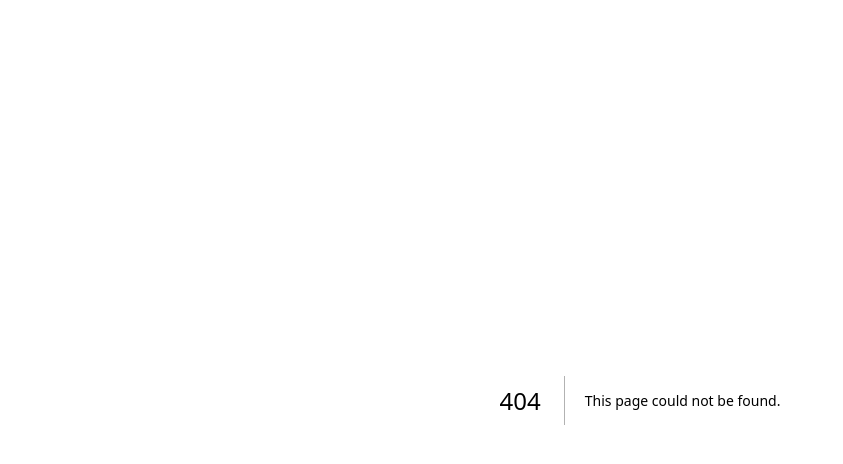
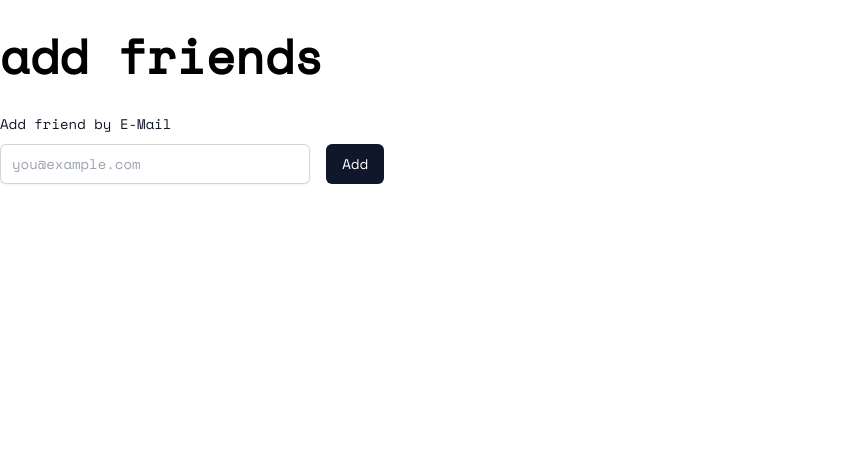
Before and after one commit to ReactiveX22/whisp-chat, a Next.js app: page /dashboard/add in a window 1280 px wide. Before the commit this address had no page. Shown: the top 464 px of the page, without its empty margins (0-843 px from the left). Built offline with nearby package versions, Linux system fonts and the light colour scheme.

Commit message:
create addFriend component

```diff
--- /dev/null
+++ b/src/app/(dashboard)/dashboard/add/page.tsx
@@ -0,0 +1,13 @@
+import AddFriendButton from '@/components/AddFriendButton';
+import { FC } from 'react';
+
+const page: FC = ({}) => {
+  return (
+    <main className='pt-8 '>
+      <h1 className='font-bold text-5xl mb-8'>add friends</h1>
+      <AddFriendButton />
+    </main>
+  );
+};
+
+export default page;
--- /dev/null
+++ b/src/components/AddFriendButton.tsx
@@ -0,0 +1,81 @@
+'use client';
+
+import { addFriendValidator } from '@/lib/validations/add-friend';
+import axios, { AxiosError } from 'axios';
+import { FC, useState } from 'react';
+import Button from './ui/Button';
+import { z } from 'zod';
+import { useForm } from 'react-hook-form';
+import { zodResolver } from '@hookform/resolvers/zod';
+
+interface AddFriendButtonProps {}
+
+type FormData = z.infer<typeof addFriendValidator>;
+
+const AddFriendButton: FC<AddFriendButtonProps> = ({}) => {
+  const [showSuccessState, setShowSuccessState] = useState<boolean>(false);
+
+  const {
+    register,
+    handleSubmit,
+    setError,
+    formState: { errors },
+  } = useForm<FormData>({
+    resolver: zodResolver(addFriendValidator),
+  });
+
+  const addFriend = async (email: string) => {
+    try {
+      const validatedEmail = addFriendValidator.parse({ email });
+
+      await axios.post('/api/friends/add', {
+        email: validatedEmail,
+      });
+
+      setShowSuccessState(true);
+    } catch (error) {
+      if (error instanceof z.ZodError) {
+        setError('email', { message: error.message });
+        return;
+      }
+
+      if (error instanceof AxiosError) {
+        setError('email', { message: error.response?.data });
+        return;
+      }
+
+      setError('email', { message: 'Something went wrong.' });
+    }
+  };
+
+  const onSubmit = (data: FormData) => {
+    addFriend(data.email);
+  };
+
+  return (
+    <form onSubmit={handleSubmit(onSubmit)} className='max-w-sm'>
+      <label
+        htmlFor='email'
+        className='block text-sm font-medium leading-6 text-gray-900'
+      >
+        Add friend by E-Mail
+      </label>
+
+      <div className='mt-2 flex gap-4'>
+        <input
+          {...register('email')}
+          type='text'
+          className='block w-full rounded-md border-0 py-1.5 text-gray-900 shadow-sm ring-1 ring-inset ring-gray-300 placeholder:text-gray-400 focus:ring-2 focus:ring-inset focus:ring-indigo-600 sm:text-sm sm:leading-6'
+          placeholder='you@example.com'
+        />
+        <Button>Add</Button>
+      </div>
+      <p className='mt-1 text-sm text-red-600'>{errors.email?.message}</p>
+      {showSuccessState ? (
+        <p className='mt-1 text-sm text-green-600'>Friend request sent!</p>
+      ) : null}
+    </form>
+  );
+};
+
+export default AddFriendButton;
--- /dev/null
+++ b/src/lib/validations/add-friend.ts
@@ -0,0 +1,3 @@
+import { z } from 'zod';
+
+export const addFriendValidator = z.object({ email: z.string().email() });
--- a/tailwind.config.ts
+++ b/tailwind.config.ts
@@ -1,20 +1,20 @@
-import type { Config } from "tailwindcss";
+import type { Config } from 'tailwindcss';
 
 const config: Config = {
   content: [
-    "./src/pages/**/*.{js,ts,jsx,tsx,mdx}",
-    "./src/components/**/*.{js,ts,jsx,tsx,mdx}",
-    "./src/app/**/*.{js,ts,jsx,tsx,mdx}",
+    './src/pages/**/*.{js,ts,jsx,tsx,mdx}',
+    './src/components/**/*.{js,ts,jsx,tsx,mdx}',
+    './src/app/**/*.{js,ts,jsx,tsx,mdx}',
   ],
   theme: {
     extend: {
       backgroundImage: {
-        "gradient-radial": "radial-gradient(var(--tw-gradient-stops))",
-        "gradient-conic":
-          "conic-gradient(from 180deg at 50% 50%, var(--tw-gradient-stops))",
+        'gradient-radial': 'radial-gradient(var(--tw-gradient-stops))',
+        'gradient-conic':
+          'conic-gradient(from 180deg at 50% 50%, var(--tw-gradient-stops))',
       },
     },
   },
-  plugins: [],
+  plugins: [require('@tailwindcss/forms')],
 };
 export default config;
```
Also changed, not shown: package.json (+6 -1 lines), src/app/(auth)/login/page.tsx (renamed from src/app/login/page.tsx), src/app/(dashboard)/dashboard/page.tsx (renamed from src/app/dashboard/page.tsx), src/app/api/friends/add/route.ts (added), 1 other file (tests, documents, lock files or other folders).
